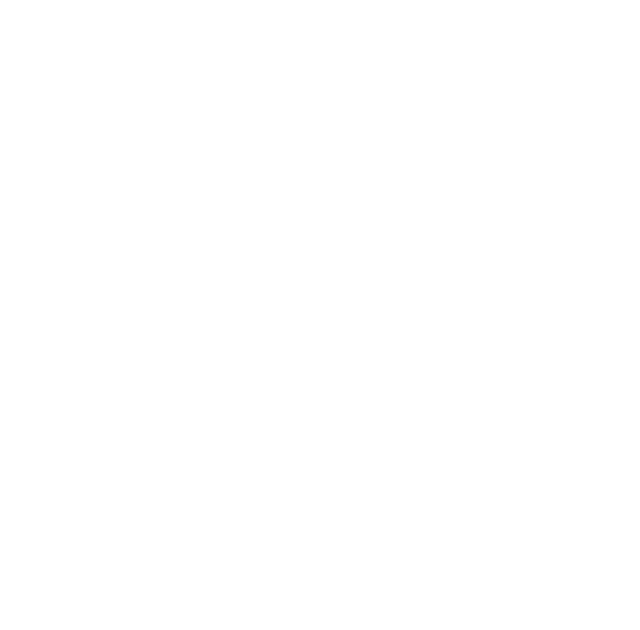
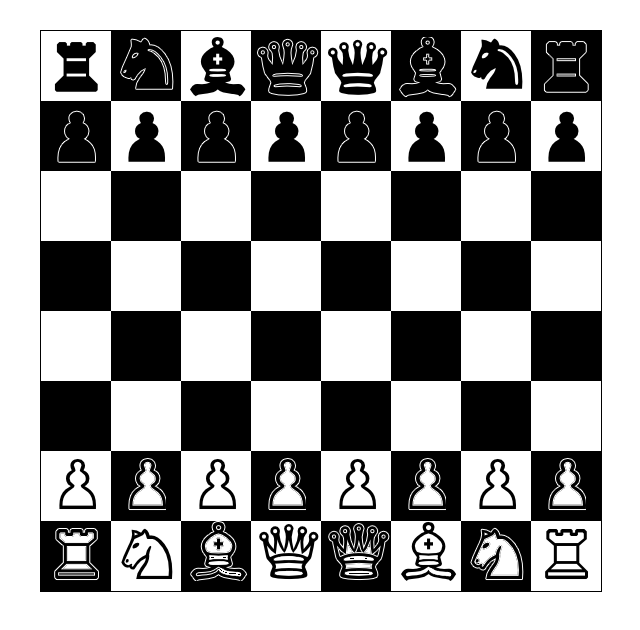
Before and after one commit to SvitlanaRybakova/draw-a-chessboard, a plain HTML site: page index.html in a window 1280 px wide. Shown: the whole page, without its empty margins (319-959 px from the left). Drawn offline with Linux system fonts and the light colour scheme.

Commit message:
final commit
add styles and script
It's a final version

```diff
--- a/index.html
+++ b/index.html
@@ -4,8 +4,11 @@
     <meta charset="UTF-8">
     <meta name="viewport" content="width=device-width, initial-scale=1.0">
     <title>Chessboard</title>
+    <link href="style.css" rel="stylesheet">
+
 </head>
 <body>
-
+    <div class="main-block"></div>
+    <script src="script.js"></script>
 </body>
 </html>
--- /dev/null
+++ b/script.js
@@ -0,0 +1,39 @@
+function drawChess(){
+    let mainBlock = document.querySelector('.main-block');
+    let block;
+    let flag = true;
+
+
+    let figure = {
+        // определяем на картинке все смещения интересующих нас фигур
+        //расположены черные фигуры
+        0 : ['-263px -19px', '-484px -22px', '-372px -17px', '-150px -16px', '-150px -16px','-372px -17px', '-484px -22px','-263px -19px'],
+       //черные пешки
+        1 : ['-595px -19px', '-595px -19px', '-595px -19px', '-595px -19px', '-595px -19px','-595px -19px', '-595px -19px','-595px -19px'],
+       //белые пешки
+        6 : ['-595px -116px', '-595px -116px', '-595px -116px', '-595px -116px', '-595px -116px','-595px -116px', '-595px -116px','-595px -116px'],
+        //остальные белые фигуры
+        7 : ['-263px -116px', '-484px -116px', '-372px -116px', '-150px -116px', '-150px -116px','-372px -116px', '-484px -116px','-263px -116px'],
+    };
+
+    for (let i = 0; i < 8; i++){
+        for (let j = 0; j < 8; j++){
+            if (j==0) flag = !flag;
+
+            block = document.createElement('div');
+
+            if (flag) block.className = 'block black';
+            else block.className = 'block white';
+
+            if (figure[i]!==undefined && figure[i][j]!==undefined){
+                block.style.backgroundImage = 'url(сhess_symbols_set_.png)';
+                // присваеваем необходимый сдвиг
+                block.style.backgroundPosition = figure[i][j];
+            }
+            mainBlock.appendChild(block);
+            flag = !flag;
+
+        }
+    }
+}
+drawChess();
--- /dev/null
+++ b/style.css
@@ -0,0 +1,21 @@
+.main-block{
+    width: 560px;
+    height: 560px;
+    margin: 30px auto;
+    border: 1px solid black;
+}
+
+.block{
+     /* 8 X 8 поле (8*70 = width 560px) */
+    width: 70px;
+    height: 70px;
+    float: left;
+}
+
+.black{
+    background: black;
+}
+
+.white{
+    background: white;
+}
```
